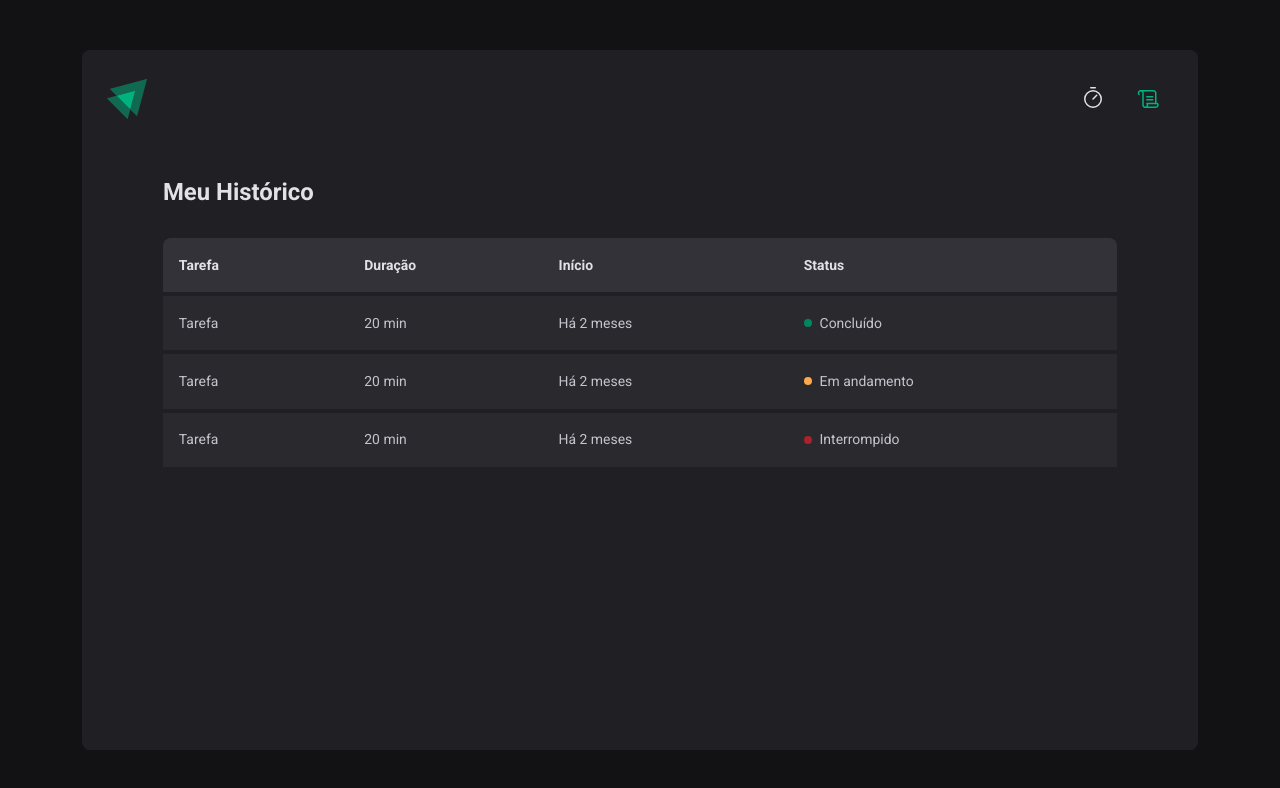
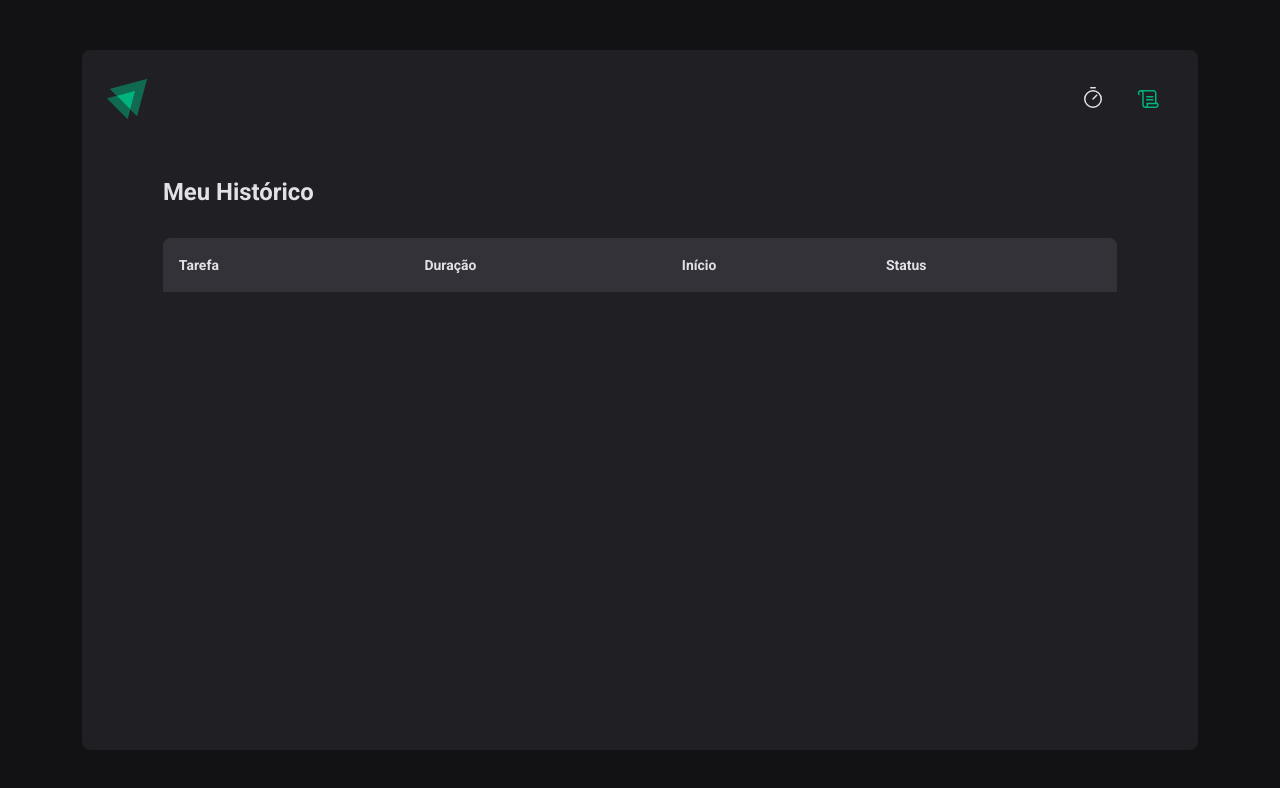
Before and after one commit to ViniciusdePSouza/PmodoroReactTS, a React (Vite) app in the folder PomodoroTSX/: page /history in a window 1280 px wide. Shown: the top 788 px of the page. Built offline with nearby package versions, Linux system fonts and the light colour scheme.

Commit message:
History page made

```diff
--- a/PomodoroTSX/src/Pages/History/index.tsx
+++ b/PomodoroTSX/src/Pages/History/index.tsx
@@ -1,7 +1,11 @@
+import { useContext } from "react";
+import { CyclesContext } from "../../contexts/CyclesContext";
 import { HistoryContainer, HistoryList, Status } from "./styles";
 
 
-export function History(){
+export function History() {
+    const { cycles } = useContext(CyclesContext)
+
     return (
         <HistoryContainer>
             <h1>Meu Histórico</h1>
@@ -18,24 +22,29 @@ export function History(){
                     </thead>
 
                     <tbody>
-                        <tr>
-                            <td>Tarefa</td>
-                            <td>20 min</td>
-                            <td>Há 2 meses</td>
-                            <td><Status statusColor="green">Concluído</Status></td>
-                        </tr>
-                        <tr>
-                            <td>Tarefa</td>
-                            <td>20 min</td>
-                            <td>Há 2 meses</td>
-                            <td><Status statusColor="yellow">Em andamento</Status></td>
-                        </tr>
-                        <tr>
-                            <td>Tarefa</td>
-                            <td>20 min</td>
-                            <td>Há 2 meses</td>
-                            <td><Status statusColor="red">Interrompido</Status></td>
-                        </tr>
+                        {cycles.map((cycle) => {
+                            return (
+                                <tr key={cycle.id}>
+                                    <td>{cycle.task}</td>
+                                    <td>{cycle.minutesAmount}</td>
+                                    <td>{cycle.startDate.toISOString()}</td>
+                                    <td>
+                                        {cycle.finishedDate && (
+                                            <Status statusColor="green">Concluído</Status>
+                                        )}
+
+                                        {cycle.interruptedDate && (
+                                            <Status statusColor="red">Interrompido</Status>
+                                        )}
+
+                                        {!cycle.interruptedDate && !cycle.finishedDate && (
+                                            <Status statusColor="yellow">Em andamento</Status>
+                                        )}
+                                    </td>
+                                </tr>
+                            )
+                        })}
+
                     </tbody>
                 </table>
             </HistoryList>
--- a/PomodoroTSX/src/Pages/Home/index.tsx
+++ b/PomodoroTSX/src/Pages/Home/index.tsx
@@ -1,7 +1,7 @@
 import { HandPalm, Play } from "phosphor-react";
 import { HomeContainer, StartCountDownButton, StopCountDownButton, } from "./styles";
 
-import { createContext, useContext, useState } from "react";
+import { useContext } from "react";
 import { FormProvider, useForm } from 'react-hook-form'
 
 import { CountDown } from "./components/CountDown";
@@ -29,15 +29,19 @@ export function Home() {
         }
     })
 
-    const { handleSubmit, watch } = newCycleForm
+    const { handleSubmit, watch, reset } = newCycleForm
 
+    function handleCreateNewCycle(data: NewCycleFormData) {
+        createNewCycle(data)
+        reset()
+    }
 
     const task = watch('task')
     let isSubmitDisabled = !task
 
     return (
         <HomeContainer>
-            <form onSubmit={handleSubmit(createNewCycle)} action="">
+            <form onSubmit={handleSubmit(handleCreateNewCycle)} action="">
                 <FormProvider {...newCycleForm}>
                     <NewCycleForm />
                 </FormProvider>
--- a/PomodoroTSX/src/contexts/CyclesContext.tsx
+++ b/PomodoroTSX/src/contexts/CyclesContext.tsx
@@ -9,12 +9,13 @@ interface Cycle {
     finishedDate?: Date
 }
 
-interface CreateCycleData{
+interface CreateCycleData {
     task: string
     minutesAmount: number
 }
 
 interface CyclesContextType {
+    cycles: Cycle[]
     activeCycle: Cycle | undefined
     activeCycleId: string | null
     amountSecondsPassed: number
@@ -30,7 +31,7 @@ interface CyclesContextProviderProps {
 
 export const CyclesContext = createContext({} as CyclesContextType)
 
-export function CyclesContextProvider({ children, }: CyclesContextProviderProps ) {
+export function CyclesContextProvider({ children, }: CyclesContextProviderProps) {
 
     const [cycles, setCycles] = useState<Cycle[]>([])
     const [activeCycleId, setActiveCycleId] = useState<string | null>(null)
@@ -98,16 +99,19 @@ export function CyclesContextProvider({ children, }: CyclesContextProviderProps
         setActiveCycleId(null)
     }
 
-    return(
+    return (
         <CyclesContext.Provider
-        value={{ activeCycle,
-         activeCycleId,
-         markCurrentFunctionAsFinished,
-         amountSecondsPassed,
-         setAmountSecondsPassedMOCK,
-         createNewCycle,
-         interruptCurrentCycle}}>
-            { children }
+            value={{
+                cycles,
+                activeCycle,
+                activeCycleId,
+                markCurrentFunctionAsFinished,
+                amountSecondsPassed,
+                setAmountSecondsPassedMOCK,
+                createNewCycle,
+                interruptCurrentCycle
+            }}>
+            {children}
         </CyclesContext.Provider >
     )
 }
```
Lines whose indentation alone changed are shown as unchanged.
